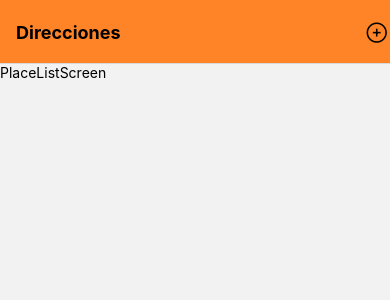
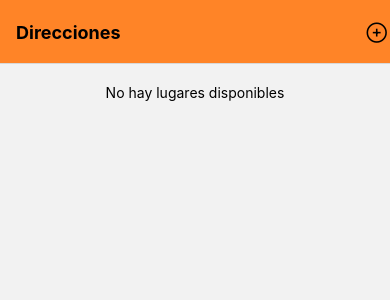
Before and after one commit to sotopro/cameralocationapp, a React Native app: screen /Place in a window 390 px wide. Shown: the top 300 px of the page. Built offline with nearby package versions, Linux system fonts and the light colour scheme.

Commit message:
[feature] - create place list screen & style & create thunk action to save place

```diff
--- /dev/null
+++ b/src/components/PlaceItem.js
@@ -0,0 +1,48 @@
+import React from "react";
+import { TouchableOpacity, View, Text, Image, StyleSheet } from "react-native";
+import colors from "../utils/colors";
+
+const styles = StyleSheet.create({
+    container: {
+        borderBottomColor: colors.primary,
+        borderBottomWidth: 1,
+        padding: 20,
+        flexDirection: "row",
+        alignItems: "center"
+    },
+    image: {
+        width: 80,
+        height: 80,
+        borderRadius: 20,
+        backgroundColor: colors.secondary,
+    },
+    info: {
+        marginLeft: 15,
+        flex: 1,
+        justifyContent: "center",
+        alignItems: "flex-start"
+    },
+    title: {
+        fontSize: 16,
+        color: colors.text,
+        marginBottom: 10
+    },
+    address: {
+        fontSize: 14,
+        color: colors.primary
+    }
+});
+
+const PlaceItem = ({ id, title, image, address, onSelect }) => {
+    return (
+        <TouchableOpacity style={styles.container} onPress={() => onSelect(id)}>
+            <Image source={{ uri: image }} style={styles.image} />
+            <View style={styles.info}>
+                <Text style={styles.title}>{title}</Text>
+                <Text style={styles.address}>{address}</Text>
+            </View>
+        </TouchableOpacity>
+    )
+}
+
+export default PlaceItem;
--- a/src/models/Place.js
+++ b/src/models/Place.js
@@ -1,7 +1,8 @@
 class Place {
-    constructor(id, title) {
+    constructor(id, title, image) {
         this.id = id;
         this.title = title;
+        this.image = image;
     }
 }
 
--- a/src/screens/NewPlaceScreen.js
+++ b/src/screens/NewPlaceScreen.js
@@ -2,7 +2,7 @@ import React, { useState } from "react";
 import { ScrollView, View, StyleSheet, Text, TextInput, Button } from "react-native";
 import colors from "../utils/colors";
 import { useDispatch } from "react-redux";
-import { addPlace } from "../store/place.slice";
+import { savePlace } from "../store/place.slice";
 import ImageSelector from "../components/ImageSelector";
 
 const styles = StyleSheet.create({
@@ -28,18 +28,21 @@ const styles = StyleSheet.create({
 const NewPlaceSreen = ({ navigation }) => {
   const dispatch = useDispatch();
   const [title, setTitle] = useState("");
+  const [image, setImage] = useState("");
 
   const onHandleTitleChange = (text) => setTitle(text);
   const onHandleSubmit = () => {
-    dispatch(addPlace(title));
+    dispatch(savePlace(title, image));
     navigation.navigate("Place");
   }
+
+  const onHandleImageSelect = (imageUrl) => setImage(imageUrl);
   return (
     <ScrollView style={styles.container}>
      <View style={styles.content}>
         <Text style={styles.title}>Titulo</Text>
         <TextInput style={styles.input} placeholder="Nueva ubicacion"  onChangeText={onHandleTitleChange} value={title}/>
-        <ImageSelector onImage={(image) => console.log(image)} />
+        <ImageSelector onImage={onHandleImageSelect} />
         <Button
           title="Grabar Direccion"
           color={colors.primary}
--- a/src/screens/PlaceListScreen.js
+++ b/src/screens/PlaceListScreen.js
@@ -1,17 +1,42 @@
 import React from "react";
-import { View, StyleSheet, Text } from "react-native";
+import { View, StyleSheet, Text, FlatList } from "react-native";
+import { useSelector } from "react-redux";
+import PlaceItem from "../components/PlaceItem";
 
 const styles = StyleSheet.create({
   container: {
     flex: 1,
   },
+  emptyContainer: {
+    marginVertical: 20,
+    alignItems: "center",
+    justifyContent: "center",
+  }
 });
 
 const PlaceListScreen = ({ navigation }) => {
+  const places = useSelector((state) => state.place.places);
+
+  const onSelectPlace = (id) => {
+    navigation.navigate("PlaceDetail", { placeId: id });
+  }
+  const renderItem = ({ item }) => (
+    <PlaceItem {...item} address='123 Calle , Ciudad, Distrito' onSelect={onSelectPlace} />
+  )
+
+  const ListEmptyComponent = () => (
+    <View style={styles.emptyContainer}>
+      <Text>No hay lugares disponibles</Text>
+    </View>
+  )
   return (
-    <View style={styles.container}>
-      <Text>PlaceListScreen</Text>
-    </View>
+    <FlatList
+      style={styles.container}
+      data={places}
+      keyExtractor={(item) => item.id.toString()}
+      renderItem={renderItem}
+      ListEmptyComponent={ListEmptyComponent}
+    />
   );
 };
 
--- a/src/store/place.slice.js
+++ b/src/store/place.slice.js
@@ -1,8 +1,9 @@
 import { createSlice } from "@reduxjs/toolkit";
+import * as FileSystem from "expo-file-system";
 import Place from "../models/Place";
 
 const initialState = {
-  places: [{}],
+  places: [],
 };
 
 const placeSlice = createSlice({
@@ -10,7 +11,7 @@ const placeSlice = createSlice({
   initialState,
   reducers: {
     addPlace: (state, action) => {
-      const newPlace = new Place(Date.now(), action.payload);
+      const newPlace = new Place(Date.now(), action.payload.title, action.payload.image);
       state.places.push(newPlace);
     }
   },
@@ -18,4 +19,25 @@ const placeSlice = createSlice({
 
 export const { addPlace } = placeSlice.actions;
 
+export const savePlace = (title, image) => {
+  return async (dispatch) => {
+    const fileName = image.split("/").pop();
+    const Path = FileSystem.documentDirectory + fileName;
+
+    console.log('Path', Path);
+
+    try {
+      await FileSystem.moveAsync({
+        from: image,
+        to: Path,
+      });
+    } catch (error) {
+      console.log(error.message);
+      throw error;
+    }
+
+    dispatch(addPlace({ title, image: Path }));
+  }
+}
+
 export default placeSlice.reducer;
```
